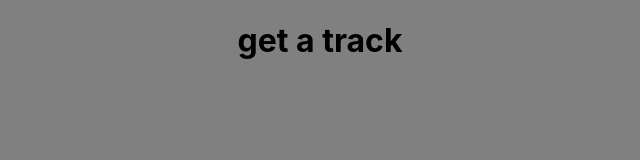
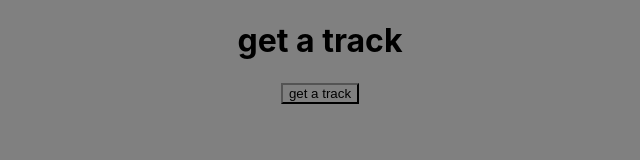
Before and after one commit to Paulinojr/randomfy, a React (Create React App) app in the folder randomfy-react/: page / in a window 1280 px wide. Shown: the top 160 px of the page, without its empty margins (320-960 px from the left). Built offline with nearby package versions, Linux system fonts and the light colour scheme.

Commit message:
adds button get a track

```diff
--- a/randomfy-react/src/components/get-a-track/index.js
+++ b/randomfy-react/src/components/get-a-track/index.js
@@ -1,10 +1,20 @@
 import React, { Component } from 'react';
 import './styles.css';
 
-const GetATrack = () => {
-    return (
-        <h1>get a track</h1>
-    );
+export default class getATrack extends Component {
+
+    getATrack = () => {
+        console.log('i will get a track');
+    }
+
+    render() {
+        return (
+            <div>
+                <h1>get a track</h1>
+                <button onClick={this.getATrack}>
+                    get a track
+                </button>
+            </div>
+        );
+    }
 }
-
-export default GetATrack;
```
